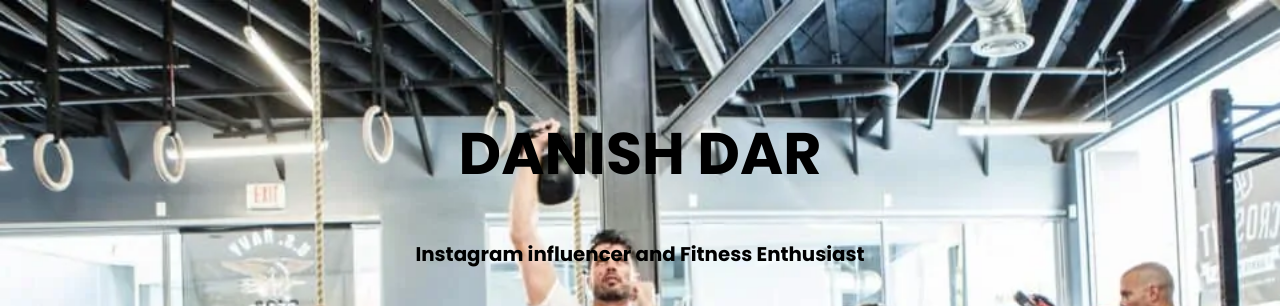
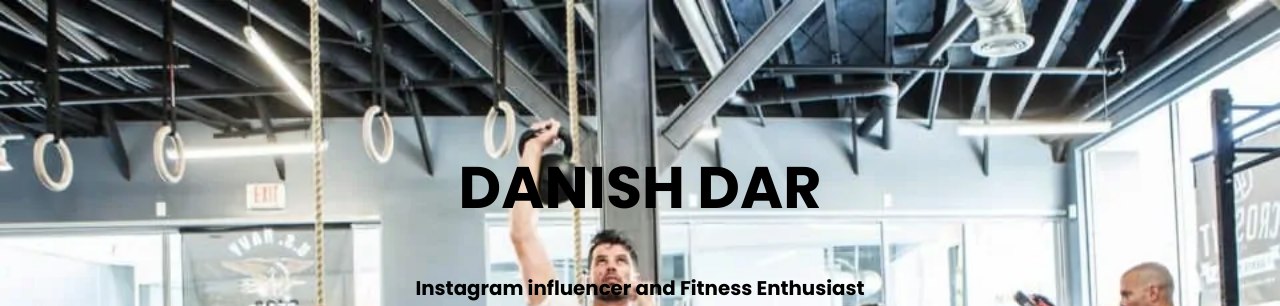
Before and after one commit to shahiddarofficial/danishdar.ga, a plain HTML site: page index.html in a window 1280 px wide. Shown: the top 306 px of the page. Drawn offline with Linux system fonts and the light colour scheme.

Commit message:
Update index.html

```diff
--- a/index.html
+++ b/index.html
@@ -12,7 +12,7 @@
 
 		<!-- Header -->
 			<header id="header">
-				<div class="logo"><a href="#"> <h7 style="color:Black;"> </h7> </a></div>
+				<div class="logo"><a href="#"> <h7 style="color:Black;"> &nbsp </h7> </a></div>
 				<div class="logo"><a href="#"> <h7 style="color:Black;"> DANISH DAR</h7> </a></div>
 				<div class="logo"><a href="#"> <h3 style="color:Black;"> Instagram influencer and Fitness Enthusiast</h3> </a></div>
 			</header>
```
